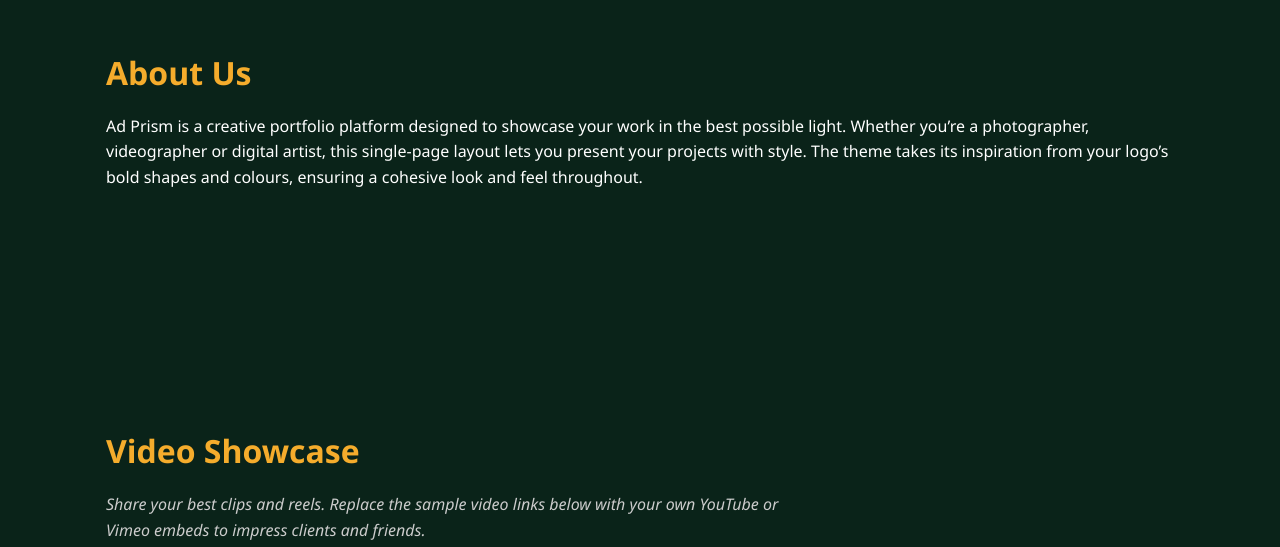
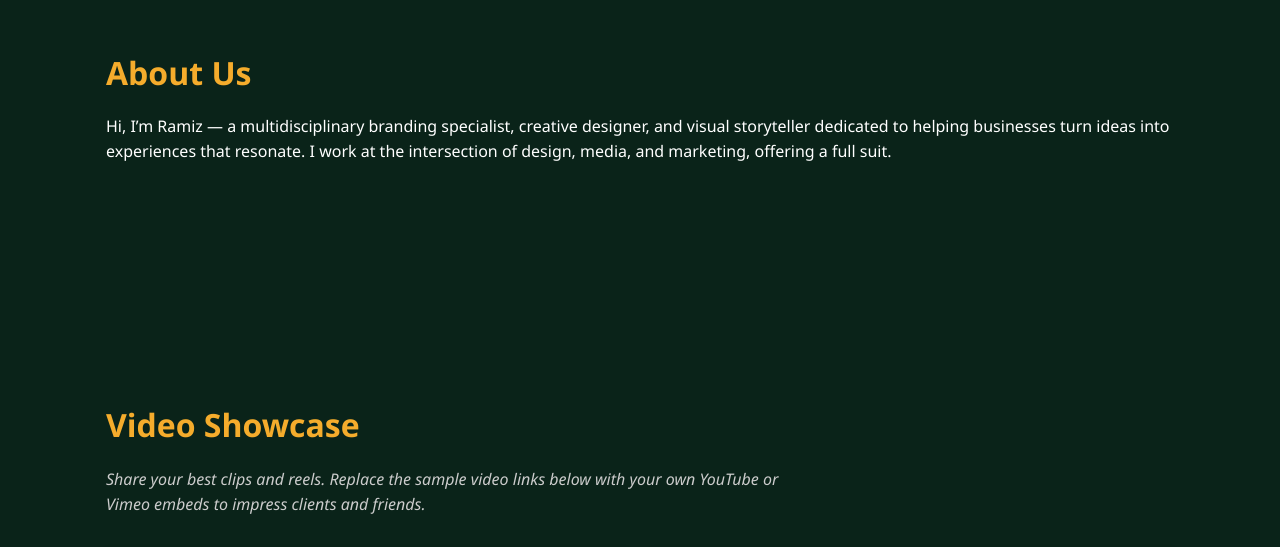
Before and after one commit to ADPRISM/ADPRISM.github.io, a plain HTML site: page index.html in a window 1280 px wide. Shown: the part 876-1423 px from the top of the page. Drawn offline with Linux system fonts and the light colour scheme; grey boxes are pictures that could not be loaded.

Commit message:
Update index.html

```diff
--- a/index.html
+++ b/index.html
@@ -35,11 +35,9 @@
       <div class="container">
         <h2>About Us</h2>
         <p>
-          Ad Prism is a creative portfolio platform designed to showcase your work
-          in the best possible light. Whether you’re a photographer, videographer
-          or digital artist, this single‑page layout lets you present your
-          projects with style. The theme takes its inspiration from your logo’s
-          bold shapes and colours, ensuring a cohesive look and feel throughout.
+          Hi, I’m Ramiz — a multidisciplinary branding specialist, creative designer, and visual storyteller dedicated to helping businesses turn ideas into experiences that resonate.
+
+I work at the intersection of design, media, and marketing, offering a full suit.
         </p>
       </div>
     </section>
```
